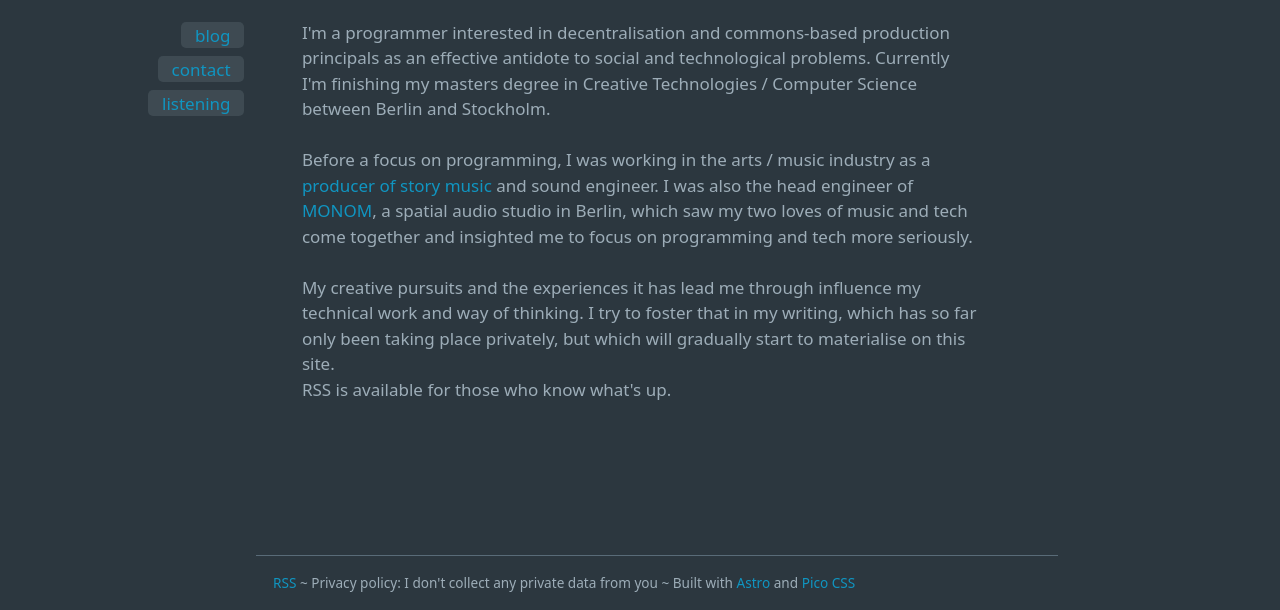
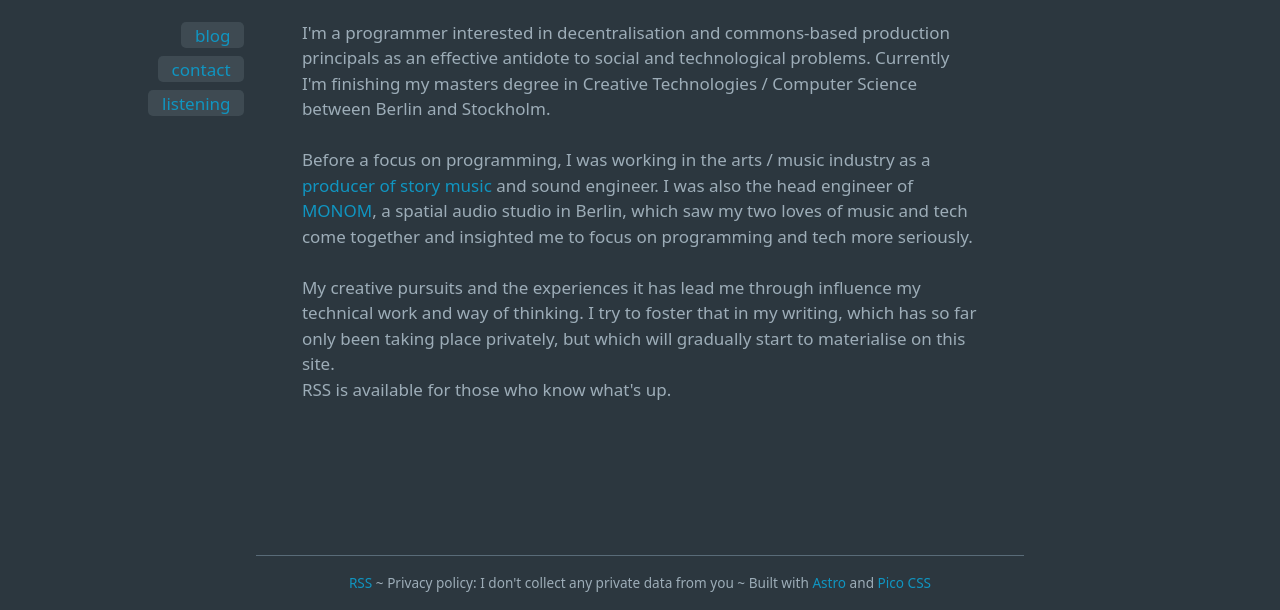
Before and after one commit to tjex/tjex.github.io, an Astro site: page / in a window 1280 px wide. Shown: the part 190-800 px from the top of the page. Built offline with nearby package versions, Linux system fonts and the light colour scheme; Astro itself is replaced by a stand-in of ours.

Commit message:
update css - new footer strucutre

```diff
--- a/src/styles/global.css
+++ b/src/styles/global.css
@@ -610,13 +610,23 @@ main {
   display: block;
   position: fixed;
   font-size: 0.8rem;
-  left: 20%;
+  left: 0;
   bottom: 0;
-  width: 60%;
-  text-align: left;
-  padding: var(--spacing);
+  width: 100%;
+  text-align: center;
+  padding: 0;
+  padding-bottom: 1rem;
+  background: var(--background-color);
+}
+
+.footer::before {
+  content: "";
+  display: block;
+  height: 0;
   border-top: 1px solid var(--secondary);
-  background: var(--background-color);
+  width: 60%; /* Set the width to 35% */
+  padding-top: var(--spacing);
+  margin: 0 auto; /* Center the element horizontally */
 }
 
 .main-content {
@@ -646,7 +656,7 @@ main {
 }
 
 /* from: https://css-tricks.com/snippets/css/a-guide-to-flexbox/#aa-examples */
-@media all and (min-width: 900px) {
+@media all and (min-width: 960px) {
   .aside {
     flex: 1 0 0;
   }
@@ -663,7 +673,7 @@ main {
     order: 3;
   }
 }
-@media only screen and (max-width: 900px) {
+@media only screen and (max-width: 960px) {
   .aside-1 {
     padding-top: var(--spacing);
     flex-direction: row;
```
Also changed, not shown: 1 other file.
